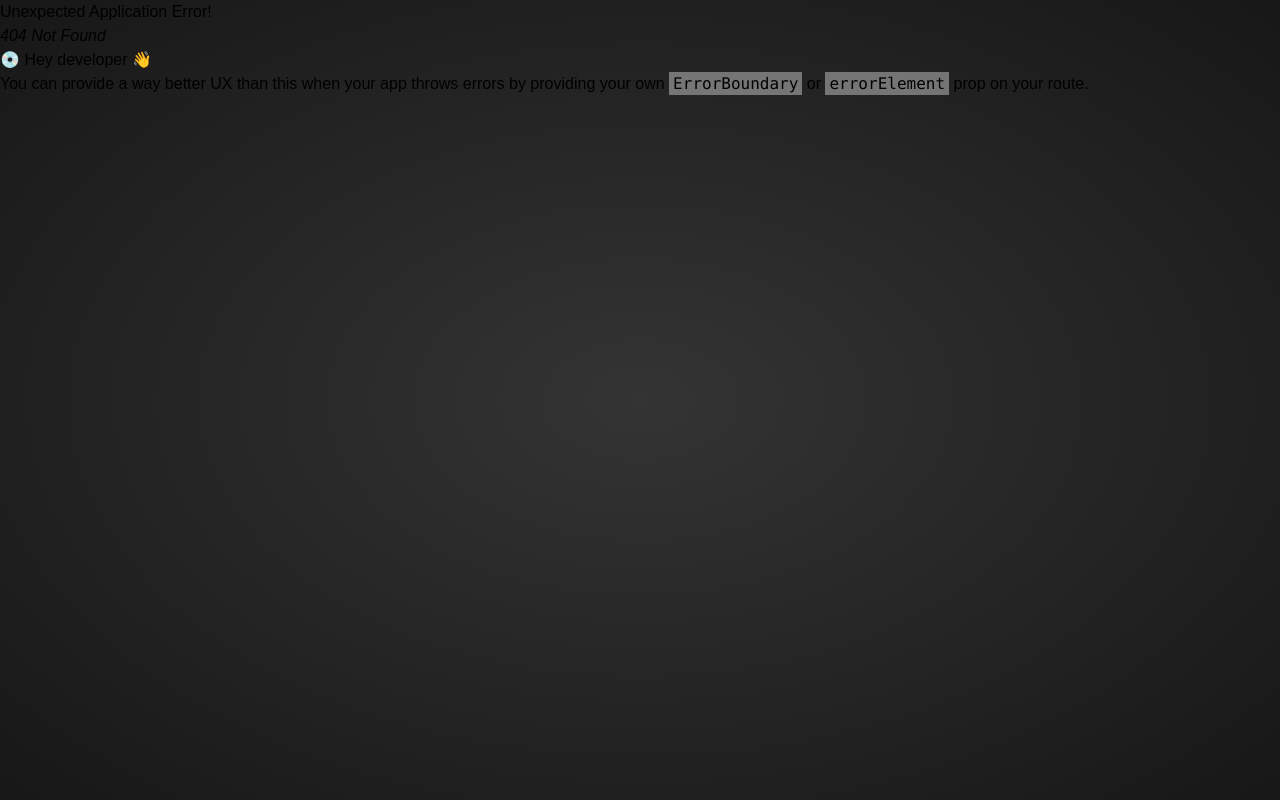
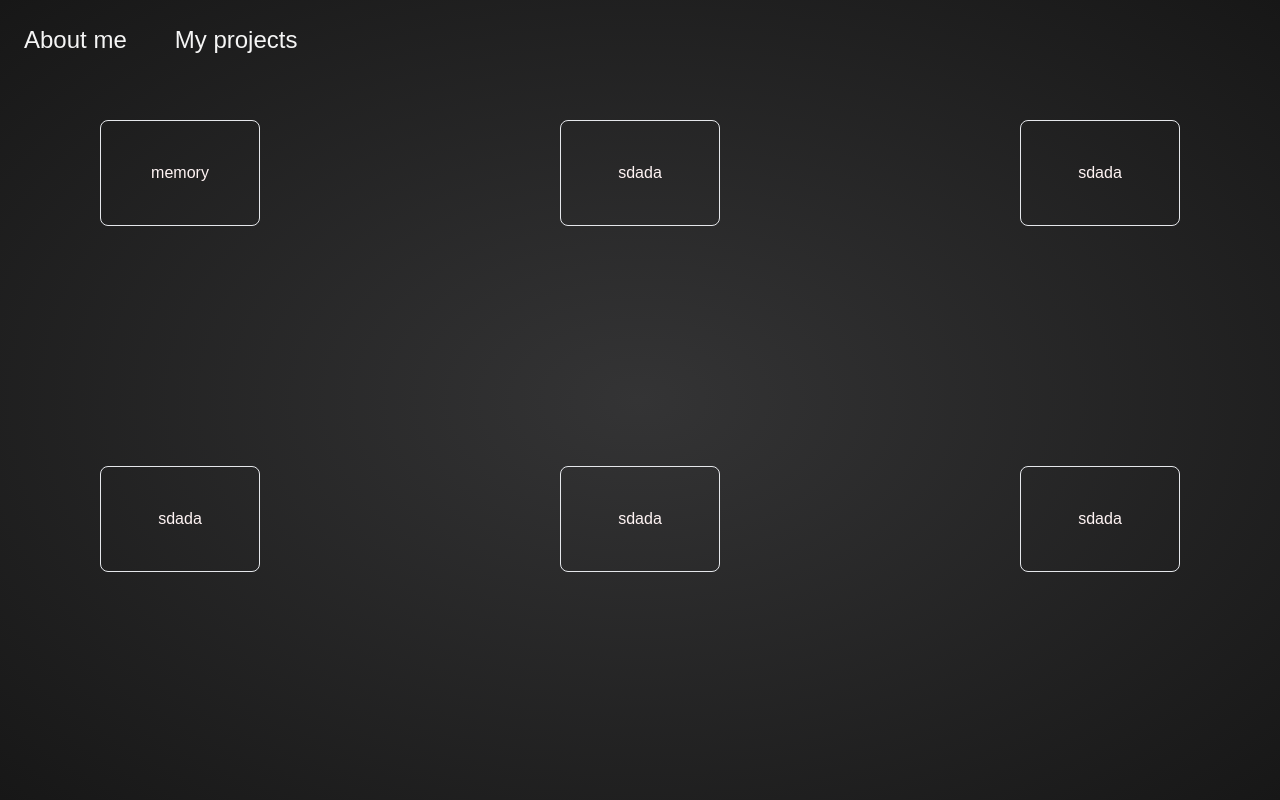
Before and after one commit to P0kay/P0kay.github.io, a React (Create React App) app: page /projects in a window 1280 px wide. Before the commit this address had no page. Shown: the top 800 px of the page. Built offline with nearby package versions, Linux system fonts and the light colour scheme; a web font is replaced by a local one.

Commit message:
routing and folder structures updated

```diff
--- a/src/App.scss
+++ b/src/App.scss
@@ -1,3 +1,4 @@
 #root{
   font-family: 'Laila', sans-serif;
+  color: rgb(255, 244, 244);
 }
--- a/src/App.js
+++ b/src/Nav.js
@@ -1,9 +1,9 @@
-import { NavLink } from 'react-router-dom';
+import { NavLink, Outlet } from 'react-router-dom';
 import './App.scss';
 import expandImage from './images/expand.png'
 import { useRef } from 'react';
 
-function App() {
+function Nav() {
   const navRef = useRef(null)
   const showNavTab = () => {
     navRef.current.classList.toggle('-left-full')
@@ -13,12 +13,12 @@ function App() {
       <nav className='text-neutral-100 text-2xl'>
         <ul className='flex max-lg:hidden'>
           <li className="m-6 cursor-pointer hover:text-neutral-400">
-            <NavLink to='/'>
+            <NavLink to='about_me'>
               About me
             </NavLink>
           </li>
           <li className="m-6 cursor-pointer hover:text-neutral-400">
-            <NavLink to='/'>
+            <NavLink to='projects'>
               My projects
             </NavLink>
           </li>
@@ -28,24 +28,20 @@ function App() {
       <nav className='text-neutral-100 bg-neutral-500 text-2xl lg:hidden absolute -left-full top-0 h-screen w-1/4' ref={navRef}>
         <ul className='pt-6 text-2xl'>
           <li className="cursor-pointer hover:text-neutral-400 text-center m-10 mt-20">
-            <NavLink to='/'>
+            <NavLink to='about_me'>
               About me
             </NavLink>
           </li>
           <li className="cursor-pointer hover:text-neutral-400 text-center m-10">
-            <NavLink to='/projects'>
+            <NavLink to='projects'>
               My projects
             </NavLink>
           </li>
         </ul>
       </nav>
-      <div className='p-14'>
-        <p className="text-neutral-100 text-5xl text-center">
-          Jakub Szymański
-        </p>
-      </div>
+      <Outlet />
     </div>
   );
 }
 
-export default App;
+export default Nav;
--- /dev/null
+++ b/src/about-me/index.js
@@ -0,0 +1,11 @@
+function AboutMe() {
+    return (
+    <div className='p-14'>
+      <p className="text-neutral-100 text-5xl text-center">
+        Jakub Szymański
+      </p>
+    </div>
+     );
+}
+
+export default AboutMe;
--- a/src/index.js
+++ b/src/index.js
@@ -1,23 +1,45 @@
 import React from 'react';
 import ReactDOM from 'react-dom/client';
 import './index.scss';
-import App from './App';
+import Nav from './Nav';
+import Projects from './projects';
 import store from './redux/store'
 import { Provider } from 'react-redux'
 import {
   createBrowserRouter,
+  createRoutesFromElements,
+  Route,
   RouterProvider,
 } from "react-router-dom";
+import AboutMe from './about-me';
 
 const router = createBrowserRouter([
   {
     path: "/",
-    element:<App/>,
-  },
+    element: <Nav />,
+    children: [
+      {
+        path: 'projects',
+        element: <Projects />
+      }
+      ,
+      {
+        path: 'about_me',
+        element: <AboutMe />
+      }
+    ]
+  }
 ]);
+const router2 = createBrowserRouter(createRoutesFromElements(
+  <Route path='/' element={<Nav />}>
+    <Route index element={<AboutMe />} />
+    <Route path='about_me' element={<AboutMe />} />
+    <Route path='projects' element={<Projects />} />
+  </Route>
+))
 const root = ReactDOM.createRoot(document.getElementById('root'));
 root.render(
   <Provider store={store}>
-     <RouterProvider router={router} />
+    <RouterProvider router={router2} />
   </Provider>
 );
--- /dev/null
+++ b/src/projects/index.js
@@ -0,0 +1,12 @@
+function Projects() {
+    const project_list = ['memory','sdada','sdada','sdada','sdada','sdada','sdada']
+    return (
+        <div className="flex w-full justify-evenly flex-wrap gap-40">
+            {project_list.map(project =>
+                <div key='project' className="m-10 p-10 border rounded-lg w-40 text-center">{project}</div>
+            )}
+        </div>
+    );
+}
+
+export default Projects;
--- /dev/null
+++ b/src/projects/memory/card.js
@@ -0,0 +1,9 @@
+function Card() {
+    return (
+        <>
+            Memory Card
+        </>
+    );
+}
+
+export default Card;
--- /dev/null
+++ b/src/projects/memory/index.js
@@ -0,0 +1,9 @@
+function Memory() {
+    return (
+        <>
+        Memory
+        </>
+     );
+}
+
+export default Memory;
```
Also changed, not shown: 1 other file (tests, documents, lock files or other folders).
